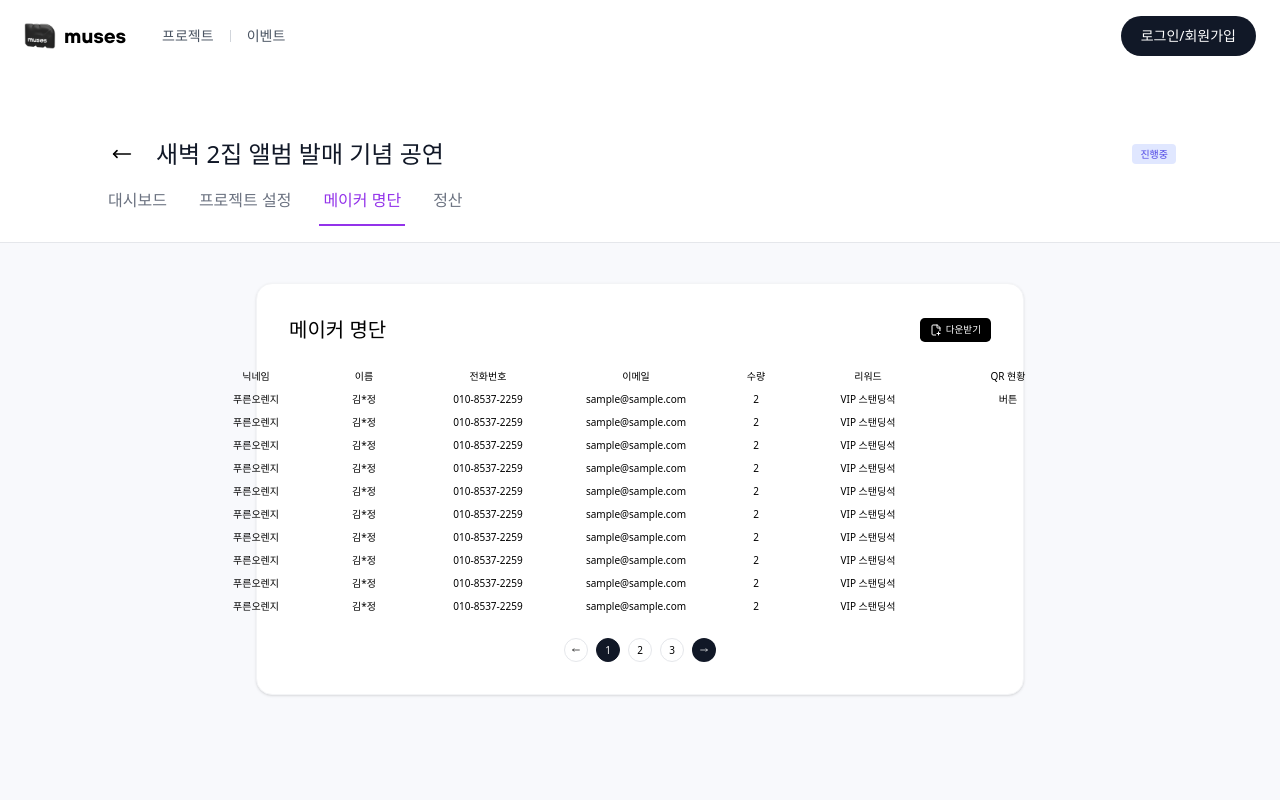
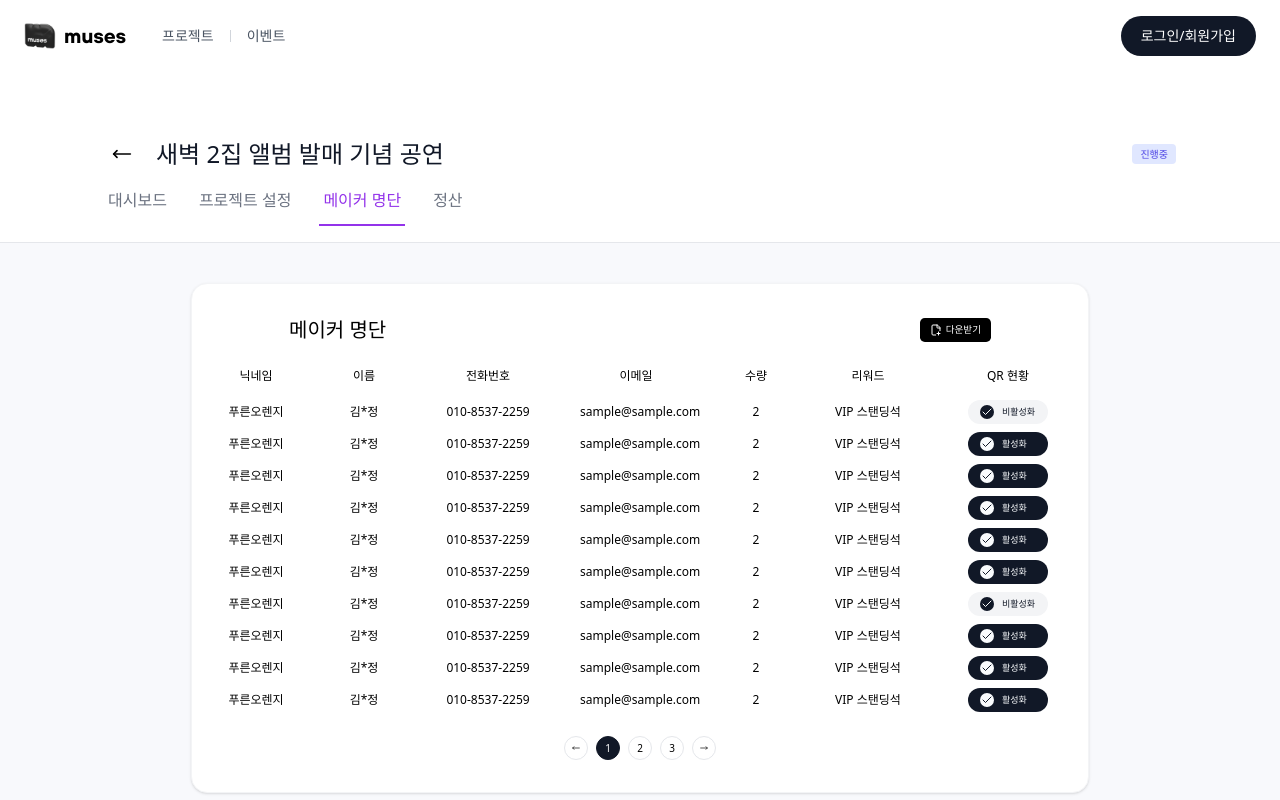
Before and after one commit to gkdmsgus/Muses-, a React (Vite) app: page /mypage/projectresult/1 in a window 1280 px wide. Both pictures are taken after a click on the button "메이커 명단". Shown: the top 800 px of the page. Built offline with nearby package versions, Linux system fonts and the light colour scheme; a web font is replaced by a local one.

Commit message:
fix: creator 메이커명단 UI 수정

```diff
--- a/src/components/MyPage/project-result/tabs/MakersTab.tsx
+++ b/src/components/MyPage/project-result/tabs/MakersTab.tsx
@@ -1,8 +1,11 @@
-import { FilePlus2, MoveLeft, MoveRight } from 'lucide-react';
+import { useState } from 'react';
+import { Check, FilePlus2, MoveLeft, MoveRight } from 'lucide-react';
 
-{/*interface TabProps {
+{
+  /*interface TabProps {
   projectId?: string;
-}*/}
+}*/
+}
 const headers = [
   { label: '닉네임', w: 'w-16' },
   { label: '이름', w: 'w-16' },
@@ -14,10 +17,21 @@ const headers = [
 ];
 
 const rows = Array.from({ length: 10 });
-
-const MakersTab = ({/* { projectId }: TabProps */}) => {
+const MakersTab = () => {
+  const [qrStatuses, setQrStatuses] = useState([
+    '비활성화',
+    '활성화',
+    '활성화',
+    '활성화',
+    '활성화',
+    '활성화',
+    '비활성화',
+    '활성화',
+    '활성화',
+    '활성화',
+  ]);
   return (
-    <div className="w-[768px] p-8 bg-white rounded-2xl shadow-sm border border-white80 flex flex-col items-center gap-6">
+    <div className="w-fit p-8 bg-white rounded-2xl shadow-sm border border-white80 flex flex-col items-center gap-6">
       {/* header */}
       <div className="w-[702px] flex justify-between items-center">
         <div className="text-xl font-boldFont leading-7">메이커 명단</div>
@@ -30,11 +44,11 @@ const MakersTab = ({/* { projectId }: TabProps */}) => {
       {/* table */}
       <div className="flex flex-col gap-2">
         {/* header row */}
-        <div className="flex gap-11">
+        <div className="flex gap-11 mb-2">
           {headers.map((h) => (
             <div
               key={h.label}
-              className={`${h.w} text-center text-black text-[10px] font-boldFont leading-4`}
+              className={`${h.w} text-center text-black text-[12px] font-boldFont leading-4`}
             >
               {h.label}
             </div>
@@ -43,30 +57,63 @@ const MakersTab = ({/* { projectId }: TabProps */}) => {
 
         {/* body rows */}
         {rows.map((_, i) => (
-          <div key={i} className="flex gap-11">
-            <div className="w-16 font-mainFont text-center text-black text-[10px]">
+          <div key={i} className="flex gap-11 items-center">
+            <div className="w-16 font-mainFont text-center text-black text-[12px]">
               푸른오렌지
             </div>
-            <div className="w-16 text-center font-mainFont text-black text-[10px]">
+            <div className="w-16 text-center font-mainFont text-black text-[12px]">
               김*정
             </div>
-            <div className="w-24 text-center font-mainFont text-black text-[10px]">
+            <div className="w-24 text-center font-mainFont text-black text-[12px]">
               010-8537-2259
             </div>
-            <div className="w-28 text-center font-mainFont text-black text-[10px]">
+            <div className="w-28 text-center font-mainFont text-black text-[12px]">
               sample@sample.com
             </div>
-            <div className="w-10 text-center font-mainFont text-black text-[10px]">
+            <div className="w-10 text-center font-mainFont text-black text-[12px]">
               2
             </div>
-            <div className="w-24 text-center font-mainFont text-black text-[10px]">
+            <div className="w-24 text-center font-mainFont text-black text-[12px]">
               VIP 스탠딩석
             </div>
-            {i === 0 && (
-              <div className="w-24 text-center font-mainFont text-black text-[10px]">
-                버튼
-              </div>
-            )}
+            <div className="w-24 flex items-center justify-center">
+              {(() => {
+                const status = qrStatuses[i] ?? '해당없음';
+                const isActive = status === '활성화';
+                const isInactive = status === '비활성화';
+                const pillClass = isActive
+                  ? 'bg-mainBlack text-mainWhite'
+                  : isInactive
+                    ? 'bg-white80 text-mainBlack'
+                    : 'bg-white60 text-black40';
+                const circleClass = isActive
+                  ? 'bg-mainWhite text-mainBlack'
+                  : 'bg-mainBlack text-mainWhite';
+                return (
+                  <button
+                    type="button"
+                    className={`cursor-pointer h-6 w-[80px] flex items-center rounded-full gap-2 text-[9px] ${pillClass}`}
+                    onClick={() => {
+                      setQrStatuses((prev) =>
+                        prev.map((value, index) => {
+                          if (index !== i) return value;
+                          return value === '활성화' ? '비활성화' : '활성화';
+                        })
+                      );
+                    }}
+                  >
+                    {(isActive || isInactive) && (
+                      <span
+                        className={`w-3.5 h-3.5 ml-3 rounded-full flex items-center justify-center ${circleClass}`}
+                      >
+                        <Check className="w-3 h-3" />
+                      </span>
+                    )}
+                    <span>{status}</span>
+                  </button>
+                );
+              })()}
+            </div>
           </div>
         ))}
       </div>
@@ -85,7 +132,7 @@ const MakersTab = ({/* { projectId }: TabProps */}) => {
             className={`w-6 h-6 rounded-full border flex items-center justify-center text-[10px] font-boldFont
         ${
           n === 1
-            ? 'bg-[#111827] text-white border-[#111827]'
+            ? 'bg-mainBlack text-white border-mainBlack'
             : 'border-white60 text-black'
         }
       `}
@@ -95,7 +142,7 @@ const MakersTab = ({/* { projectId }: TabProps */}) => {
         ))}
 
         {/* right arrow */}
-        <div className="w-6 h-6 bg-[#111827] text-white rounded-full flex items-center justify-center">
+        <div className="w-6 h-6 border border-white60 text-black rounded-full flex items-center justify-center">
           <MoveRight size={8} />{' '}
         </div>
       </div>
```
